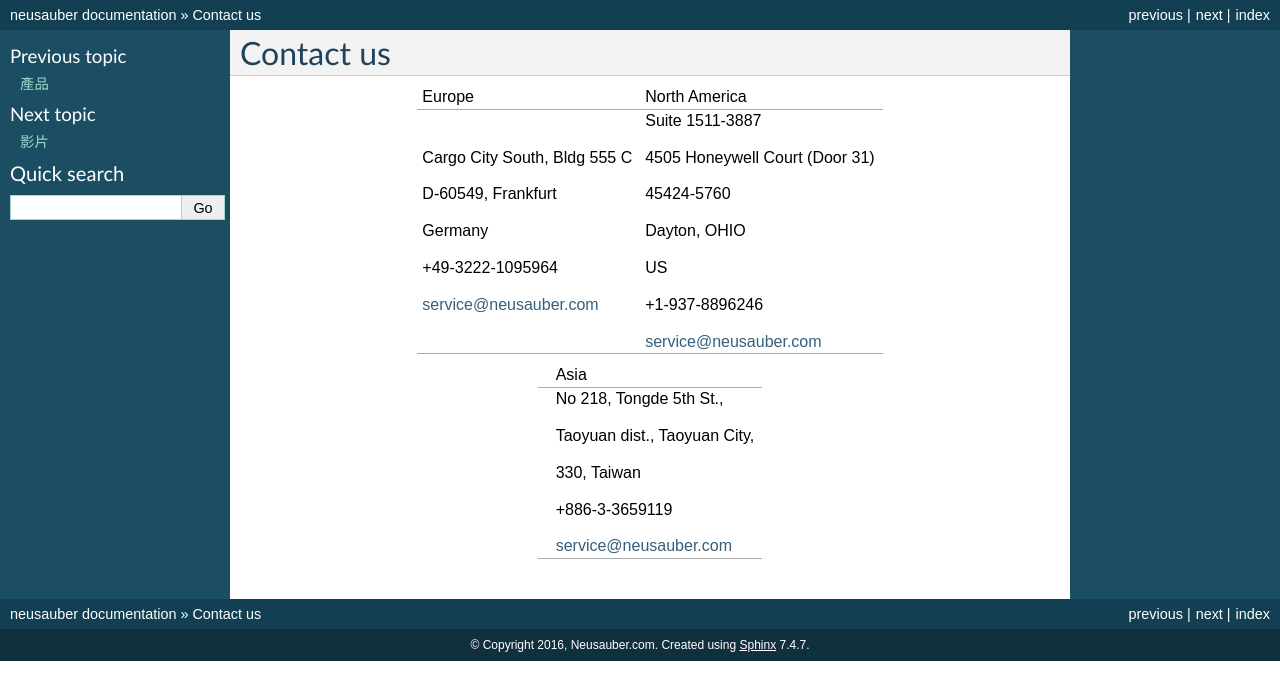
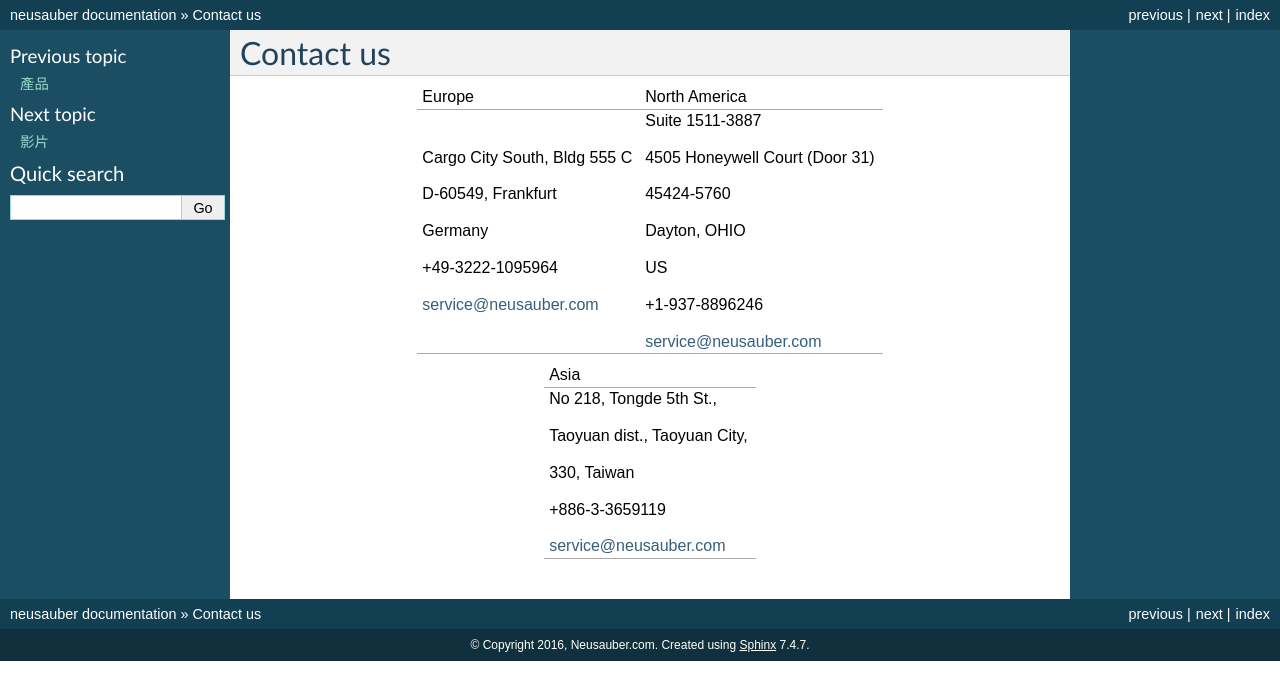
Before and after one commit to rexiap/neusauber, a Sphinx documentation site: the page built from docs/buy.rst, in a window 1280 px wide. Shown: the top 700 px of the page. Built offline with Sphinx 7.4.7, drawn with Linux system fonts in a browser that asks for light colours.

Commit message:
Google Docs reST Editor@2017-3-22 16:26:47

```diff
--- a/docs/buy.rst
+++ b/docs/buy.rst
@@ -24,19 +24,19 @@ Contact us
 +----------------------------+------------------------------+
 
 
-+---+----------------------------+
-|   |Asia                        |
-+---+----------------------------+
-|   |No 218, Tongde 5th St.,     |
-|   |                            |
-|   |Taoyuan dist., Taoyuan City,|
-|   |                            |
-|   |330, Taiwan                 |
-|   |                            |
-|   |+886-3-3659119              |
-|   |                            |
-|   |service@neusauber.com       |
-+---+----------------------------+
++----------------------------+
+|Asia                        |
++----------------------------+
+|No 218, Tongde 5th St.,     |
+|                            |
+|Taoyuan dist., Taoyuan City,|
+|                            |
+|330, Taiwan                 |
+|                            |
+|+886-3-3659119              |
+|                            |
+|service@neusauber.com       |
++----------------------------+
 
 
 .. bottom of content
```
